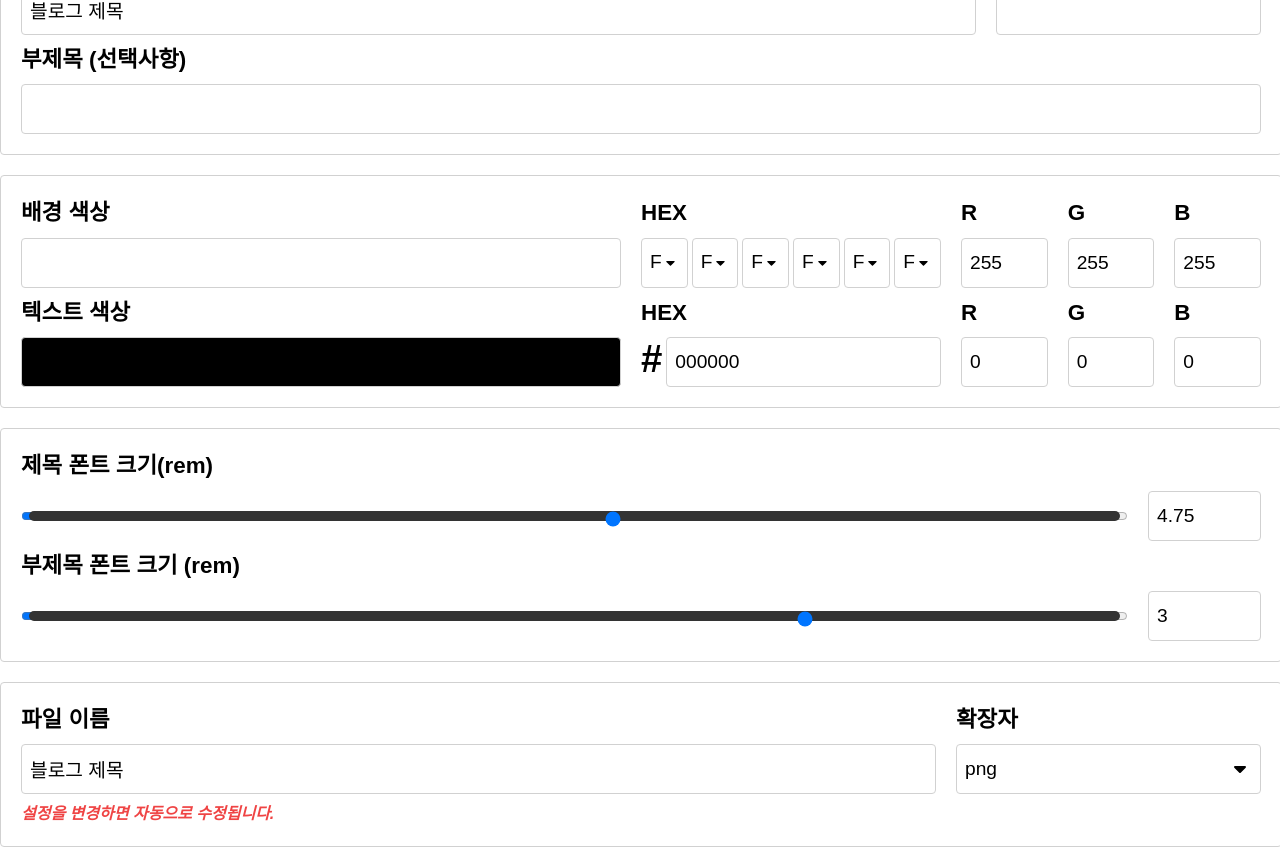
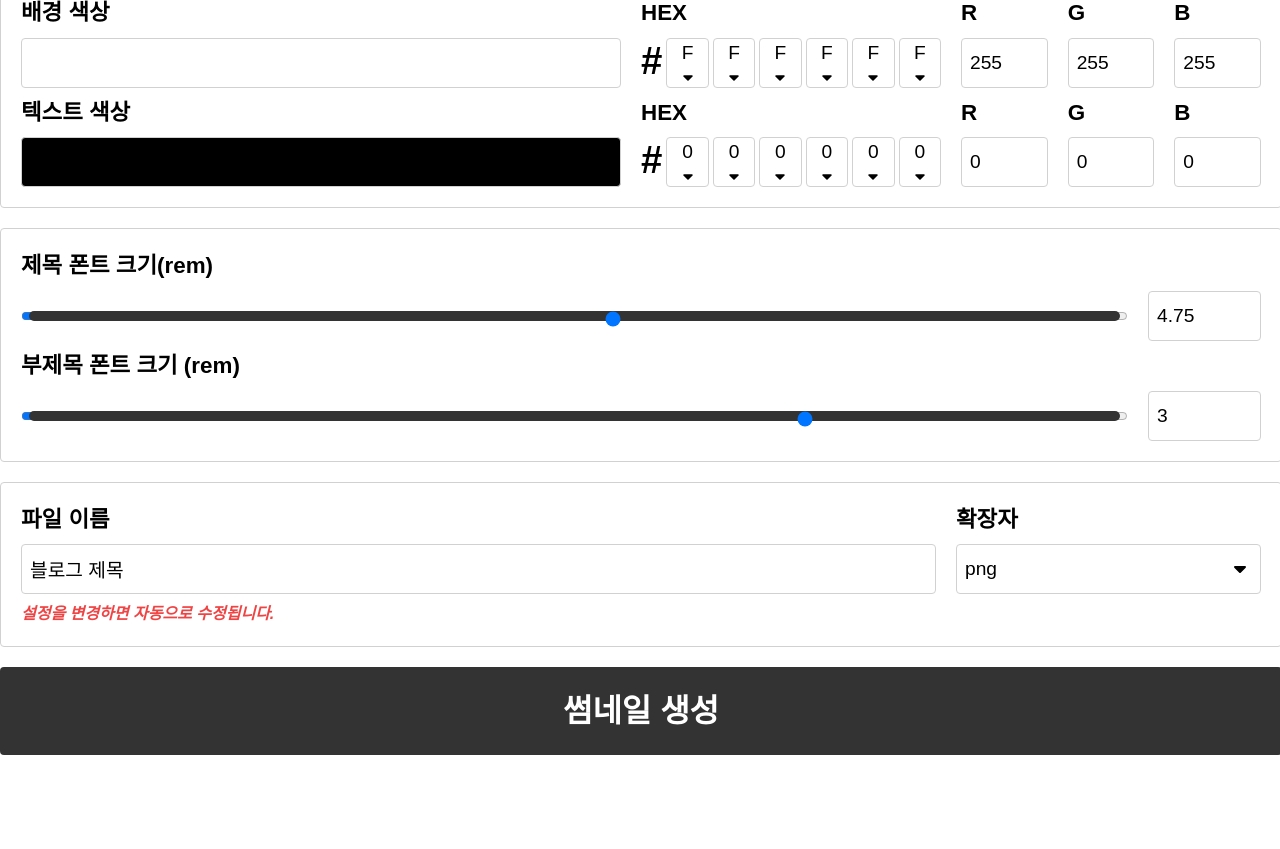
Before and after one commit to nihilapp/thumbgen.nihilapps.dev, a Next.js app: page /thumbgen in a window 1280 px wide. Shown: the part 1040-1889 px from the top of the page. After the commit the page ends 1815 px from the top, so only its background shows below. Built offline with nearby package versions, Linux system fonts and the light colour scheme.

Commit message:
2024 1211 문제 대부분 해결. 헥스값 붙여넣기 기능 구현중.

```diff
--- a/app/(thumbgen)/thumbgen/_components/ColorSettingArea.tsx
+++ b/app/(thumbgen)/thumbgen/_components/ColorSettingArea.tsx
@@ -4,17 +4,13 @@ import React, { useCallback } from 'react';
 import {
   ColFlex, ColorPreview, Input, Label, LabelTitle, RowFlex
 } from './thumbgen.styled';
-import { thumbnailStore, type ThumbnailState } from '@/_entities';
+import { thumbnailStore } from '@/_entities';
 import { RGBInput } from './RGBInput';
 import { HexSelector } from './HexSelector';
 
-interface Props {
-  children?: React.ReactNode;
-}
-
-export function ColorSettingArea({ children, }: Props) {
+export function ColorSettingArea() {
   const {
-    bgColor, setBgColor, textColor, setTextColor, setIsDisabled,
+    bgColor, setBgColor, textColor, setTextColor,
   } = thumbnailStore();
 
   const onChangeBgColor = useCallback(
@@ -29,40 +25,6 @@ export function ColorSettingArea({ children, }: Props) {
       setTextColor(`${e.target.value}`);
     },
     []
-  );
-
-  const setSelection = useCallback(
-    (
-      setColor: ThumbnailState['setBgColor'],
-      setIsDisabled: ThumbnailState['setIsDisabled']
-    ) => (event: React.ChangeEvent<HTMLInputElement>) => {
-      const input = event.target;
-      let { value, } = input;
-      const selectionStart = input.selectionStart ?? 0;
-      const selectionEnd = input.selectionEnd ?? 0;
-
-      if (value.length < 7) {
-        setIsDisabled(true);
-      } else {
-        setIsDisabled(false);
-      }
-
-      requestAnimationFrame(() => {
-        setColor(value.slice(0, 7));
-        // input이 HTMLInputElement인지 확인 후 setSelectionRange 호출
-        if (input instanceof HTMLInputElement) {
-          setTimeout(() => {
-            input.setSelectionRange(selectionStart, selectionEnd);
-          }, 0);
-        }
-      });
-    },
-    []
-  );
-
-  const onChangeHexCode = useCallback(
-    setSelection(setBgColor, setIsDisabled),
-    [ setBgColor, setIsDisabled, ]
   );
 
   return (
@@ -97,17 +59,7 @@ export function ColorSettingArea({ children, }: Props) {
         </Label>
         <Label className='flex-1 shrink-0'>
           <LabelTitle>HEX</LabelTitle>
-          <span className='flex flex-row items-center flex-1 shrink-0'>
-            <span className='text-[200%] mr-1 -mt-2 font-900'>
-              #
-            </span>
-            <Input
-              type='text'
-              value={textColor.slice(1).toUpperCase()}
-              onChange={onChangeTextColor}
-              className='flex-1 shrink-0 min-w-0'
-            />
-          </span>
+          <HexSelector color={textColor} setColor={setTextColor} />
         </Label>
         <RGBInput color={textColor} setColor={setTextColor} />
       </RowFlex>
--- a/app/(thumbgen)/thumbgen/_components/HexSelector.tsx
+++ b/app/(thumbgen)/thumbgen/_components/HexSelector.tsx
@@ -33,13 +33,16 @@ export function HexSelector({ color, setColor, }: Props) {
 
   return (
     <RowFlex className='!gap-1'>
+      <span className='font-900 text-h1 inline-flex items-center leading-none mb-1'>#</span>
       {hex.split('')
         .map((char, index) => (
           <Select
+            direction='column'
             key={tools.common.uuid()}
             data={HexMap}
             state={char.toUpperCase()}
             setState={(state) => setHex(state, index)}
+            id={`hex-${index}`}
           />
         ))}
     </RowFlex>
--- a/app/(thumbgen)/thumbgen/_components/NameSettingArea.tsx
+++ b/app/(thumbgen)/thumbgen/_components/NameSettingArea.tsx
@@ -55,9 +55,11 @@ export function NameSettingArea() {
         <Label className='flex-1'>
           <LabelTitle>확장자</LabelTitle>
           <Select
+            direction='row'
             data={[ 'png', 'jpg', ]}
             state={fileExtension}
             setState={setFileExtension}
+            id='fileExtension'
           />
         </Label>
       </RowFlex>
--- a/app/(thumbgen)/thumbgen/_components/Select.tsx
+++ b/app/(thumbgen)/thumbgen/_components/Select.tsx
@@ -10,79 +10,96 @@ import { tools } from '@/_libs';
 import { ArrowIcon } from './ArrowIcon';
 
 interface Props {
+  direction: 'row' | 'column';
   data: any[];
   state: string;
   // eslint-disable-next-line no-unused-vars
   setState: (state: string, index?: number) => void;
+  id: string;
 }
 
 export function Select({
-  data, state, setState,
+  direction, data, state, setState, id,
 }: Props) {
   const [ listClassName, setListClassName, ] = useState('close');
   const divRef = useRef<HTMLDivElement>(null);
 
   const onClickOpen = useCallback(() => {
+    const customEvent = new CustomEvent('closeOtherSelects', {
+      detail: { currentId: id, },
+    });
+    document.dispatchEvent(customEvent);
+
     setListClassName((prev) => (prev === 'close' ? 'open' : 'close'));
-  }, []);
+  }, [ id, ]);
 
   const onClickState = useCallback(
     (event: React.MouseEvent<HTMLDivElement>) => {
       const { value, } = event.currentTarget.dataset;
       if (value) {
         setState(value);
+        setTimeout(() => {
           setListClassName('close');
+        }, 100);
       }
     },
-    []
+    [ setState, ]
   );
 
   useEffect(() => {
     const handleClickOutside = (event: MouseEvent) => {
       const target = event.target as HTMLElement;
 
-      // data-type이 'select'인 요소를 클릭한 경우 무시
-      if (target.closest('[data-type="select"]')) {
-        return;
+      if (!divRef.current?.contains(target)) {
+        setListClassName('close');
       }
-
-      // 그 외의 영역 클릭시 리스트 닫기
-      setListClassName('close');
     };
 
-    document.addEventListener('mousedown', handleClickOutside);
+    const handleCloseOtherSelects = (e: Event) => {
+      const customEvent = e as CustomEvent;
+      if (customEvent.detail.currentId !== id) {
+        setListClassName('close');
+      }
+    };
+
+    document.addEventListener('click', handleClickOutside);
+    document.addEventListener('closeOtherSelects', handleCloseOtherSelects);
+
     return () => {
-      document.removeEventListener('mousedown', handleClickOutside);
+      document.removeEventListener('click', handleClickOutside);
+      document.removeEventListener('closeOtherSelects', handleCloseOtherSelects);
     };
-  }, []);
+  }, [ id, ]);
 
   return (
-    <>
-      <Container className={listClassName}>
-        <Selection onClick={onClickOpen} ref={divRef}>
+    <Container className={listClassName} $direction={direction}>
+      <Selection
+        onClick={onClickOpen}
+        ref={divRef}
+        $direction={direction}
+      >
         {state}
         <ArrowIcon />
       </Selection>
-        <List className={listClassName} data-type='select'>
-          {data.map(
-            (item) => (
+      <List
+        className={listClassName}
+        data-type='select'
+      >
+        {data.map((item) => (
           <ListItem
             key={tools.common.uuid()}
             onClick={onClickState}
             data-value={item}
-                data-type='select'
-                className={(
+            className={
               state === item
                 ? '!bg-black-base !border-black-base text-white'
                 : ''
-                )}
+            }
           >
             {item}
           </ListItem>
-            )
-          )}
+        ))}
       </List>
     </Container>
-    </>
   );
 }
--- a/app/(thumbgen)/thumbgen/_components/Thumbgen.tsx
+++ b/app/(thumbgen)/thumbgen/_components/Thumbgen.tsx
@@ -1,18 +1,38 @@
 'use client';
 
-import React, { useRef } from 'react';
+import React, { useRef, useState } from 'react';
+import { Icon } from '@iconify/react';
 import { Button, ScreenBox } from './thumbgen.styled';
 import { ThumbgenScreen } from './Screen';
 import { TitleSettingArea } from './TitleSettingArea';
 import { ColorSettingArea } from './ColorSettingArea';
 import { TextSizeSettingArea } from './TextSizeSettingArea';
 import { NameSettingArea } from './NameSettingArea';
-import { AdBox } from './AdBox';
 import { thumbnailStore } from '@/_entities';
+import {
+  CancelButton, Modal, ModalBack, ModalBody, ModalFooter, ModalHeader, SaveButton
+} from './modal.styled';
 
 export function Thumbgen() {
+  const [ open, setOpen, ] = useState(false);
   const canvasRef = useRef<HTMLCanvasElement>(null);
   const { fileName, fileExtension, } = thumbnailStore();
+
+  const onClickOpenModal = () => {
+    setOpen(true);
+  };
+
+  const onClickCloseModal = () => {
+    setOpen(false);
+  };
+
+  const onClickModalBack = (event: React.MouseEvent<HTMLDivElement>) => {
+    // 이벤트가 Modal 영역에서 발생한 경우 무시
+    if (event.target !== event.currentTarget) {
+      return;
+    }
+    setOpen(false);
+  };
 
   const onClickSaveFile = () => {
     const canvas = canvasRef.current;
@@ -22,6 +42,8 @@ export function Thumbgen() {
     link.download = `${fileName}.${fileExtension}`;
     link.href = canvas.toDataURL(`image/${fileExtension}`);
     link.click();
+
+    setOpen(false);
   };
 
   return (
@@ -30,15 +52,41 @@ export function Thumbgen() {
         <ThumbgenScreen canvasRef={canvasRef} />
       </ScreenBox>
 
-      <AdBox />
-
       <TitleSettingArea />
       <ColorSettingArea />
       <TextSizeSettingArea />
       <NameSettingArea />
-      <Button onClick={onClickSaveFile}>썸네일 생성</Button>
+      <Button
+        className='mb-5'
+        onClick={onClickOpenModal}
+      >
+        썸네일 생성
+      </Button>
 
-      <AdBox />
+      {open && (
+        <ModalBack onClick={onClickModalBack}>
+          <Modal>
+            <ModalHeader>
+              <Icon
+                icon='mdi:close'
+                onClick={onClickCloseModal}
+                className='cursor-pointer text-h1'
+              />
+            </ModalHeader>
+            <ModalBody>
+              <p>해당 설정으로 썸네일을 저장하시겠습니까?</p>
+            </ModalBody>
+            <ModalFooter>
+              <SaveButton onClick={onClickSaveFile}>
+                저장
+              </SaveButton>
+              <CancelButton onClick={onClickCloseModal}>
+                취소
+              </CancelButton>
+            </ModalFooter>
+          </Modal>
+        </ModalBack>
+      )}
     </>
   );
 }
--- /dev/null
+++ b/app/(thumbgen)/thumbgen/_components/modal.styled.ts
@@ -0,0 +1,75 @@
+'use client';
+
+import styled from 'styled-components';
+import { color, size } from '@/_styles';
+
+export const ModalBack = styled.div`
+  position: fixed;
+  top: 0;
+  left: 0;
+  width: 100dvw;
+  height: 100dvh;
+  background-color: rgba(0, 0, 0, 0.5);
+  z-index: 1;
+  display: flex;
+  justify-content: center;
+  align-items: center;
+`;
+
+export const Modal = styled.div`
+  display: flex;
+  flex-direction: column;
+  justify-content: space-between;
+  width: 600px;
+  height: 400px;
+  background-color: ${color.white};
+  border-radius: ${size.normal[1]};
+  padding: ${size.normal[2]};
+`;
+
+export const ModalHeader = styled.div`
+  display: flex;
+  justify-content: end;
+  align-items: center;
+`;
+
+export const ModalBody = styled.div`
+  text-align: center;
+  font-weight: 500;
+  font-size: ${size.text.lg};
+`;
+
+export const ModalFooter = styled.div`
+  display: flex;
+  align-items: center;
+  gap: ${size.normal[1]};
+`;
+
+export const SaveButton = styled.button`
+  flex: 1;
+  height: 50px;
+  background-color: ${color.black.base};
+  transition: background-color 0.2s ease-in-out;
+  color: ${color.white};
+
+  &:hover {
+    background-color: ${color.blue[500]};
+  }
+`;
+
+export const CancelButton = styled.button`
+  flex: 1;
+  height: 50px;
+  background-color: ${color.white};
+  border: 1px solid ${color.black.base};
+  transition: background-color 0.2s ease-in-out,
+  color 0.2s ease-in-out,
+    border-color 0.2s ease-in-out;
+  color: ${color.black.base};
+
+  &:hover {
+    background-color: ${color.red[500]};
+    color: ${color.white};
+    border-color: ${color.red[500]};
+  }
+`;
--- a/app/(thumbgen)/thumbgen/_components/select.styled.ts
+++ b/app/(thumbgen)/thumbgen/_components/select.styled.ts
@@ -3,9 +3,17 @@
 import styled from 'styled-components';
 import { color, size } from '@/_styles';
 
-export const Container = styled.div`
+interface ContainerProps {
+  $direction: 'row' | 'column';
+}
+
+export const Container = styled.div<ContainerProps>`
   user-select: none;
   min-width: 0;
+  ${({ $direction, }) => $direction === 'column' && `
+    flex: 1;
+    flex-shrink: 0;
+  `};
   position: relative;
 
   & svg {
@@ -25,16 +33,29 @@ export const Container = styled.div`
   }
 `;
 
-export const Selection = styled.div`
+interface SelectionProps {
+  $direction: 'row' | 'column';
+}
+
+export const Selection = styled.div<SelectionProps>`
   border: 1px solid ${color.black[200]};
   border-radius: ${size.normal[1]};
-  padding: ${size.normal[2]};
+
   outline: none;
   height: 50px;
   cursor: pointer;
   display: flex;
-  align-items: center;
-  justify-content: space-between;
+  ${({ $direction, }) => $direction === 'row' && `
+    padding: ${size.normal[2]};
+    flex-direction: row;
+    align-items: center;
+    justify-content: space-between;
+  `};
+  ${({ $direction, }) => $direction === 'column' && `
+    flex-direction: column;
+    align-items: center;
+    justify-content: center;
+  `};
 `;
 
 export const List = styled.div`
```
Also changed, not shown: app/(thumbgen)/thumbgen/_components/AdBox.tsx (deleted, +0 -19 lines), app/(thumbgen)/thumbgen/_components/index.ts (+11 -1 lines). Lines whose indentation alone changed are shown as unchanged.
